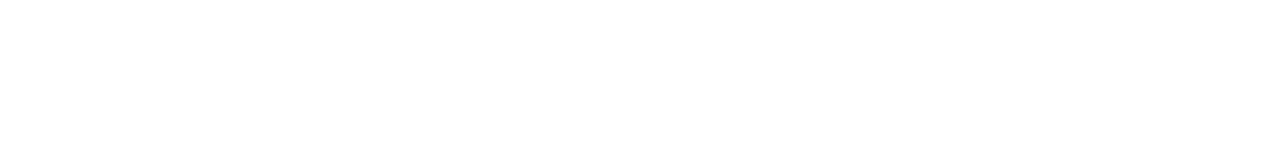
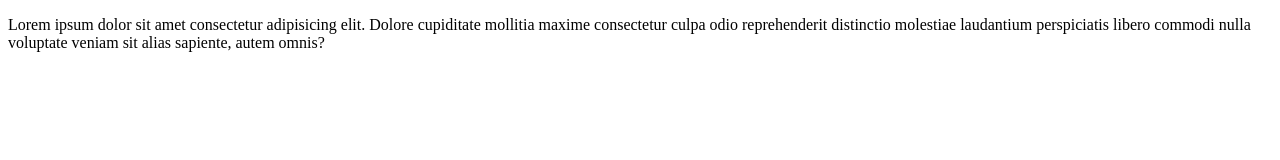
Before and after one commit to canwebe/SilentShareAPI-Serverless, a plain HTML site: page index.html in a window 1280 px wide. Drawn offline with Linux system fonts and the light colour scheme.

Commit message:
adding paragraph

```diff
--- a/index.html
+++ b/index.html
@@ -7,6 +7,6 @@
     <title>Document</title>
 </head>
 <body>
-
+    <p>Lorem ipsum dolor sit amet consectetur adipisicing elit. Dolore cupiditate mollitia maxime consectetur culpa odio reprehenderit distinctio molestiae laudantium perspiciatis libero commodi nulla voluptate veniam sit alias sapiente, autem omnis?</p>
 </body>
 </html>
```
